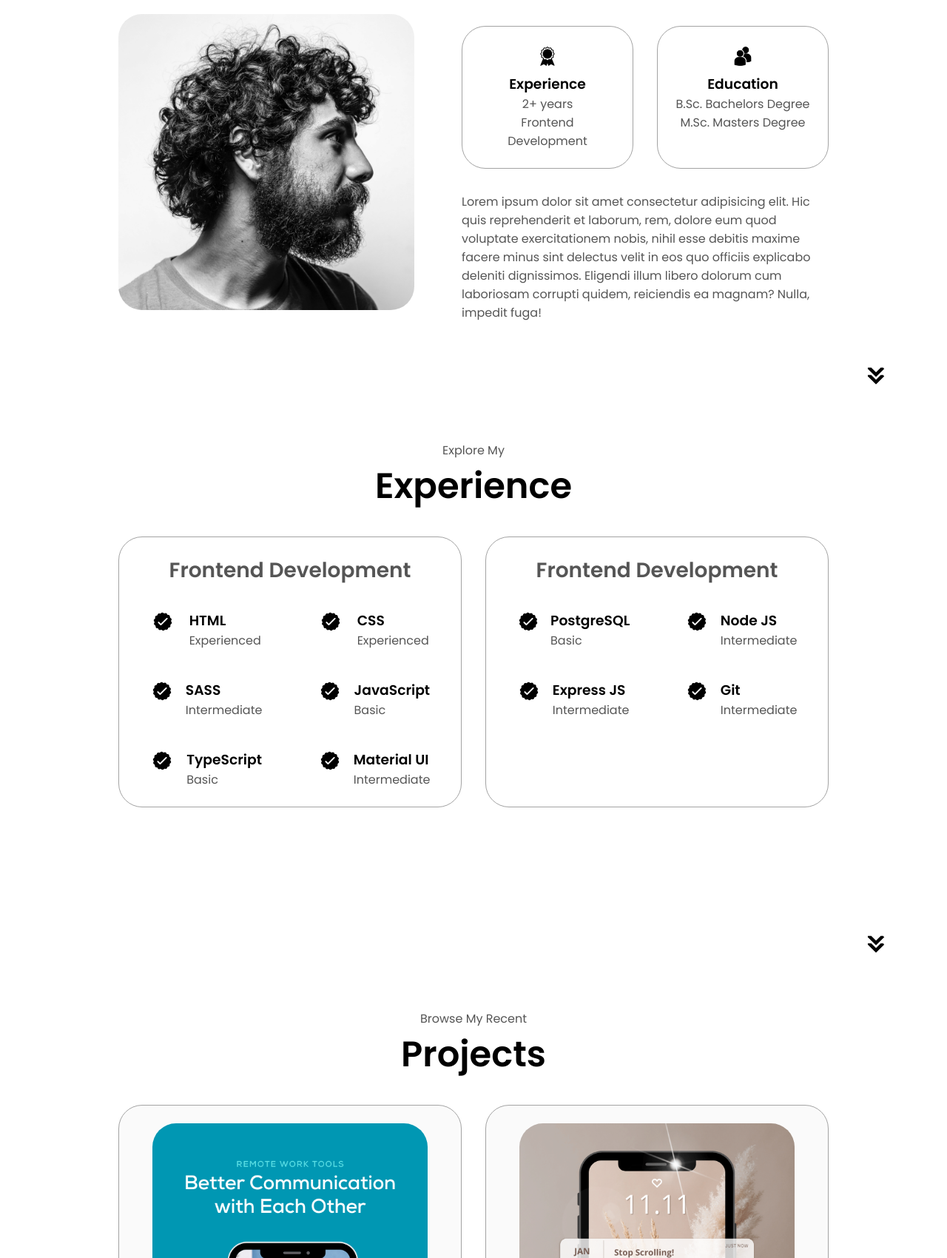
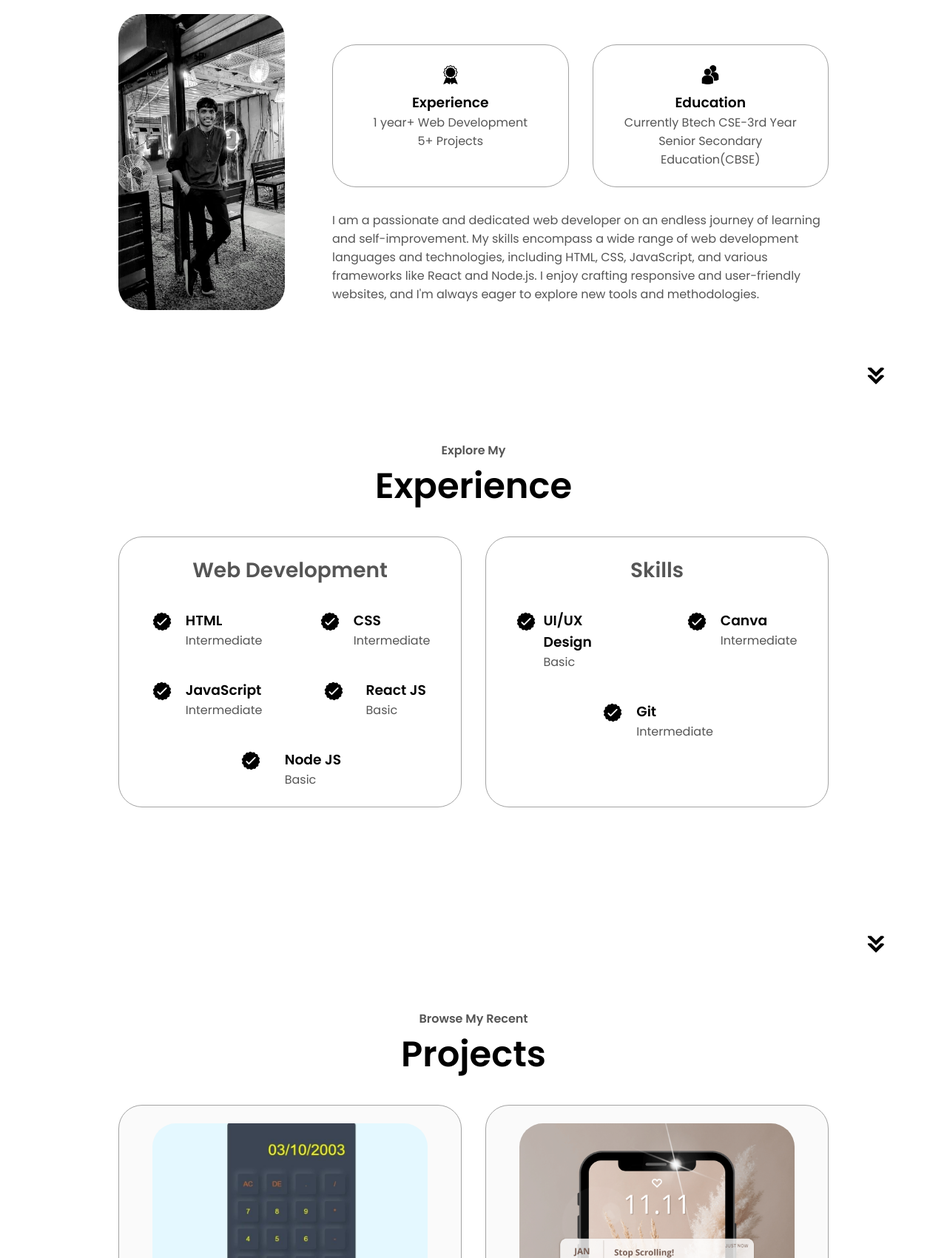
Before and after one commit to AryaPrakash03/AP-Portfolio, a plain HTML site: page index.html in a window 1280 px wide. Shown: the part 1100-2800 px from the top of the page at 74% size. Drawn offline with Linux system fonts and the light colour scheme.

Commit message:
added pics and made changes in css

```diff
--- a/index.html
+++ b/index.html
@@ -4,13 +4,13 @@
     <meta charset="UTF-8" />
     <meta http-equiv="X-UA-Compatible" content="IE=edge" />
     <meta name="viewport" content="width=device-width, initial-scale=1.0" />
-    <title>My Portfolio</title>
+    <title>AP Portfolio</title>
     <link rel="stylesheet" href="style.css" />
     <link rel="stylesheet" href="mediaqueries.css" />
   </head>
   <body>
     <nav id="desktop-nav">
-      <div class="logo">John Doe</div>
+      <div class="logo">Arya Prakash Shrivastav</div>
       <div>
         <ul class="nav-links">
           <li><a href="#about">About</a></li>
@@ -21,7 +21,7 @@
       </div>
     </nav>
     <nav id="hamburger-nav">
-      <div class="logo">John Doe</div>
+      <div class="logo">Arya Prakash Shrivastav</div>
       <div class="hamburger-menu">
         <div class="hamburger-icon" onclick="toggleMenu()">
           <span></span>
@@ -38,16 +38,16 @@
     </nav>
     <section id="profile">
       <div class="section__pic-container">
-        <img src="./assets/profile-pic.png" alt="John Doe profile picture" />
+        <img src="./assets/appic.png" alt="John Doe profile picture" />
       </div>
       <div class="section__text">
         <p class="section__text__p1">Hello, I'm</p>
-        <h1 class="title">John Doe</h1>
-        <p class="section__text__p2">Frontend Developer</p>
+        <h1 class="title">Arya Prakash Shrivastav</h1>
+        <p class="section__text__p2">Web Developer</p>
         <div class="btn-container">
           <button
             class="btn btn-color-2"
-            onclick="window.open('./assets/resume-example.pdf')"
+            onclick="window.open('./assets/aryaCV.pdf')"
           >
             Download CV
           </button>
@@ -60,13 +60,13 @@
             src="./assets/linkedin.png"
             alt="My LinkedIn profile"
             class="icon"
-            onclick="location.href='https://linkedin.com/'"
+            onclick="location.href='https://www.linkedin.com/in/arya-prakash-shrivastav/'"
           />
           <img
             src="./assets/github.png"
             alt="My Github profile"
             class="icon"
-            onclick="location.href='https://github.com/'"
+            onclick="location.href='https://github.com/AryaPrakash03'"
           />
         </div>
       </div>
@@ -77,7 +77,7 @@
       <div class="section-container">
         <div class="section__pic-container">
           <img
-            src="./assets/about-pic.png"
+            src="./assets/apaboutpic.jpg"
             alt="Profile picture"
             class="about-pic"
           />
@@ -91,7 +91,7 @@
                 class="icon"
               />
               <h3>Experience</h3>
-              <p>2+ years <br />Frontend Development</p>
+              <p>1 year+ Web Development<br /> 5+ Projects</p>
             </div>
             <div class="details-container">
               <img
@@ -100,17 +100,17 @@
                 class="icon"
               />
               <h3>Education</h3>
-              <p>B.Sc. Bachelors Degree<br />M.Sc. Masters Degree</p>
+              <p>Currently Btech CSE-3rd Year<br />Senior Secondary Education(CBSE)</p>
             </div>
           </div>
           <div class="text-container">
             <p>
-              Lorem ipsum dolor sit amet consectetur adipisicing elit. Hic quis
-              reprehenderit et laborum, rem, dolore eum quod voluptate
-              exercitationem nobis, nihil esse debitis maxime facere minus sint
-              delectus velit in eos quo officiis explicabo deleniti dignissimos.
-              Eligendi illum libero dolorum cum laboriosam corrupti quidem,
-              reiciendis ea magnam? Nulla, impedit fuga!
+                I am a passionate and dedicated web developer on an endless journey of learning and self-improvement.
+                My skills encompass a wide range of web development languages and technologies, including HTML, CSS, JavaScript,
+                 and various frameworks like React and Node.js.
+                I enjoy crafting responsive and user-friendly websites, and I'm always eager to explore new tools and methodologies.
+
+
             </p>
           </div>
         </div>
@@ -128,7 +128,7 @@
       <div class="experience-details-container">
         <div class="about-containers">
           <div class="details-container">
-            <h2 class="experience-sub-title">Frontend Development</h2>
+            <h2 class="experience-sub-title">Web Development</h2>
             <div class="article-container">
               <article>
                 <img
@@ -138,7 +138,7 @@
                 />
                 <div>
                   <h3>HTML</h3>
-                  <p>Experienced</p>
+                  <p>Intermediate</p>
                 </div>
               </article>
               <article>
@@ -149,17 +149,6 @@
                 />
                 <div>
                   <h3>CSS</h3>
-                  <p>Experienced</p>
-                </div>
-              </article>
-              <article>
-                <img
-                  src="./assets/checkmark.png"
-                  alt="Experience icon"
-                  class="icon"
-                />
-                <div>
-                  <h3>SASS</h3>
                   <p>Intermediate</p>
                 </div>
               </article>
@@ -171,7 +160,7 @@
                 />
                 <div>
                   <h3>JavaScript</h3>
-                  <p>Basic</p>
+                  <p>Intermediate</p>
                 </div>
               </article>
               <article>
@@ -181,34 +170,7 @@
                   class="icon"
                 />
                 <div>
-                  <h3>TypeScript</h3>
-                  <p>Basic</p>
-                </div>
-              </article>
-              <article>
-                <img
-                  src="./assets/checkmark.png"
-                  alt="Experience icon"
-                  class="icon"
-                />
-                <div>
-                  <h3>Material UI</h3>
-                  <p>Intermediate</p>
-                </div>
-              </article>
-            </div>
-          </div>
-          <div class="details-container">
-            <h2 class="experience-sub-title">Frontend Development</h2>
-            <div class="article-container">
-              <article>
-                <img
-                  src="./assets/checkmark.png"
-                  alt="Experience icon"
-                  class="icon"
-                />
-                <div>
-                  <h3>PostgreSQL</h3>
+                  <h3>React JS</h3>
                   <p>Basic</p>
                 </div>
               </article>
@@ -220,7 +182,23 @@
                 />
                 <div>
                   <h3>Node JS</h3>
-                  <p>Intermediate</p>
+                  <p>Basic</p>
+                </div>
+              </article>
+            </div>
+          </div>
+          <div class="details-container">
+            <h2 class="experience-sub-title">Skills</h2>
+            <div class="article-container">
+              <article>
+                <img
+                  src="./assets/checkmark.png"
+                  alt="Experience icon"
+                  class="icon"
+                />
+                <div>
+                  <h3>UI/UX Design</h3>
+                  <p>Basic</p>
                 </div>
               </article>
               <article>
@@ -230,10 +208,11 @@
                   class="icon"
                 />
                 <div>
-                  <h3>Express JS</h3>
+                  <h3>Canva</h3>
                   <p>Intermediate</p>
                 </div>
               </article>
+
               <article>
                 <img
                   src="./assets/checkmark.png"
@@ -264,22 +243,25 @@
           <div class="details-container color-container">
             <div class="article-container">
               <img
-                src="./assets/project-1.png"
+                src="./assets/d1.jpeg"
                 alt="Project 1"
                 class="project-img"
               />
             </div>
-            <h2 class="experience-sub-title project-title">Project One</h2>
+            <h2 class="experience-sub-title project-title">Damon Calculator</h2>
+            <p>I created a simple yet functional calculator using HTML and CSS.
+                It might be a small project, but it's a big step in my journey as a web developer.
+            </p>
             <div class="btn-container">
               <button
                 class="btn btn-color-2 project-btn"
-                onclick="location.href='https://github.com/'"
+                onclick="location.href='https://github.com/AryaPrakash03/Damon-Calculator'"
               >
                 Github
               </button>
               <button
                 class="btn btn-color-2 project-btn"
-                onclick="location.href='https://github.com/'"
+                onclick="location.href='https://damon-calculator.netlify.app/'"
               >
                 Live Demo
               </button>
@@ -352,7 +334,7 @@
             alt="Email icon"
             class="icon contact-icon email-icon"
           />
-          <p><a href="mailto:examplemail@gmail.com">Example@gmail.com</a></p>
+          <p><a href="mailto:aryaprakash1759@gmail.com">aryaprakash1759@gmail.com</a></p>
         </div>
         <div class="contact-info-container">
           <img
@@ -360,7 +342,7 @@
             alt="LinkedIn icon"
             class="icon contact-icon"
           />
-          <p><a href="https://www.linkedin.com">LinkedIn</a></p>
+          <p><a href="https://www.linkedin.com/in/arya-prakash-shrivastav/">LinkedIn</a></p>
         </div>
       </div>
     </section>
@@ -375,7 +357,7 @@
           </ul>
         </div>
       </nav>
-      <p>Copyright &#169; 2023 John Doe. All Rights Reserved.</p>
+      <p>Copyright &#169; 2023 Arya Prakash Shrivastav. All Rights Reserved.</p>
     </footer>
     <script src="script.js"></script>
   </body>
--- a/style.css
+++ b/style.css
@@ -187,6 +187,7 @@ section {
 
 .section__text__p1 {
   text-align: center;
+  font-weight: 600;
 }
 
 .section__text__p2 {
@@ -325,6 +326,7 @@ section {
   font-weight: 600;
   font-size: 1.75rem;
   margin-bottom: 2rem;
+
 }
 
 .experience-details-container {
@@ -371,11 +373,13 @@ article .icon {
 }
 
 .project-title {
-  margin: 1rem;
+  margin: 1.2rem;
   color: black;
 }
 
 .project-btn {
+    margin: 1rem;
+
   color: black;
   border-color: rgb(163, 163, 163);
 }
```
Also changed, not shown: assets/apaboutpic.jpg (added), assets/appic.png (added), assets/approfilepic.jpeg (added), assets/d1.jpeg (added), 1 other file.
